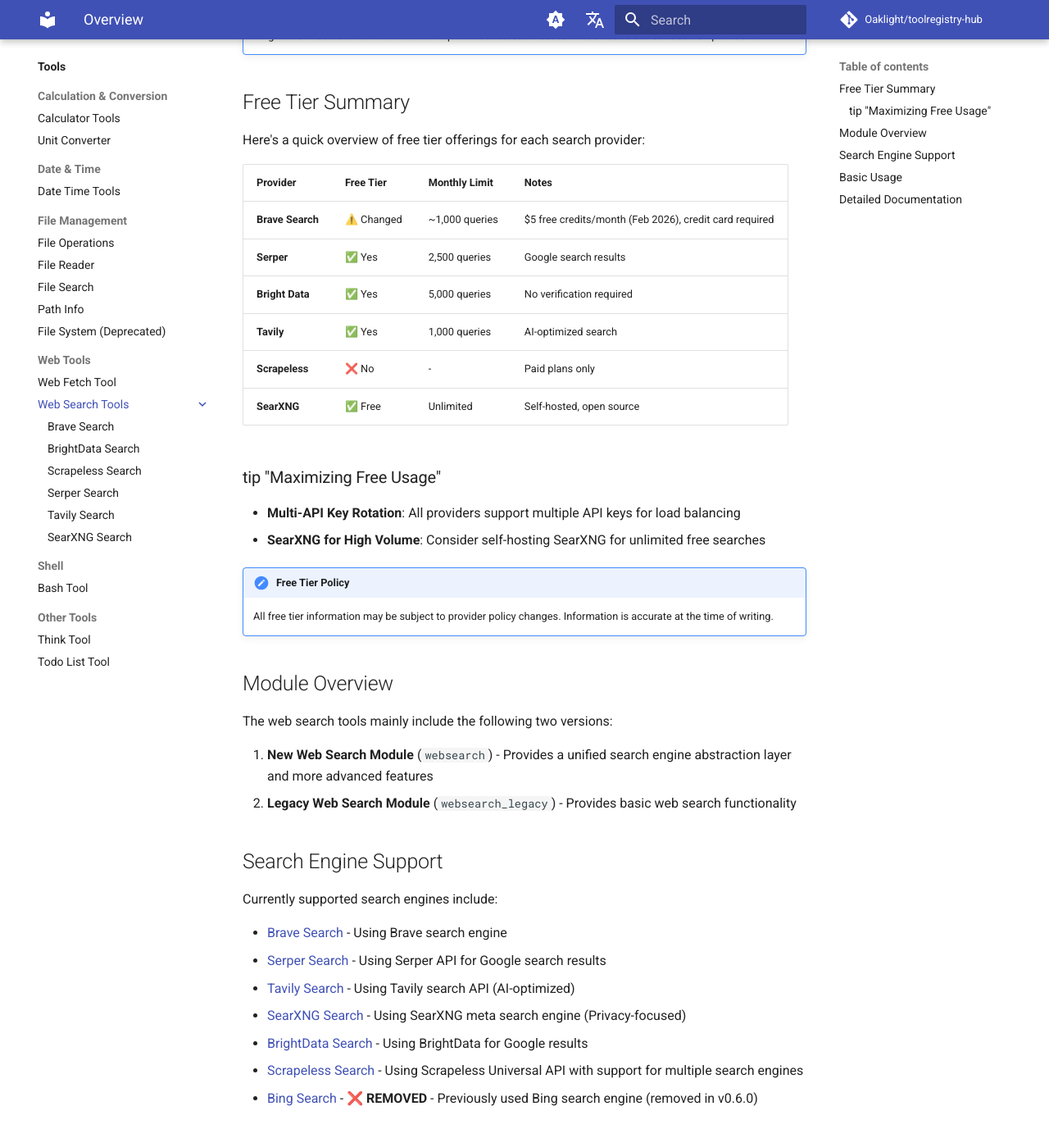
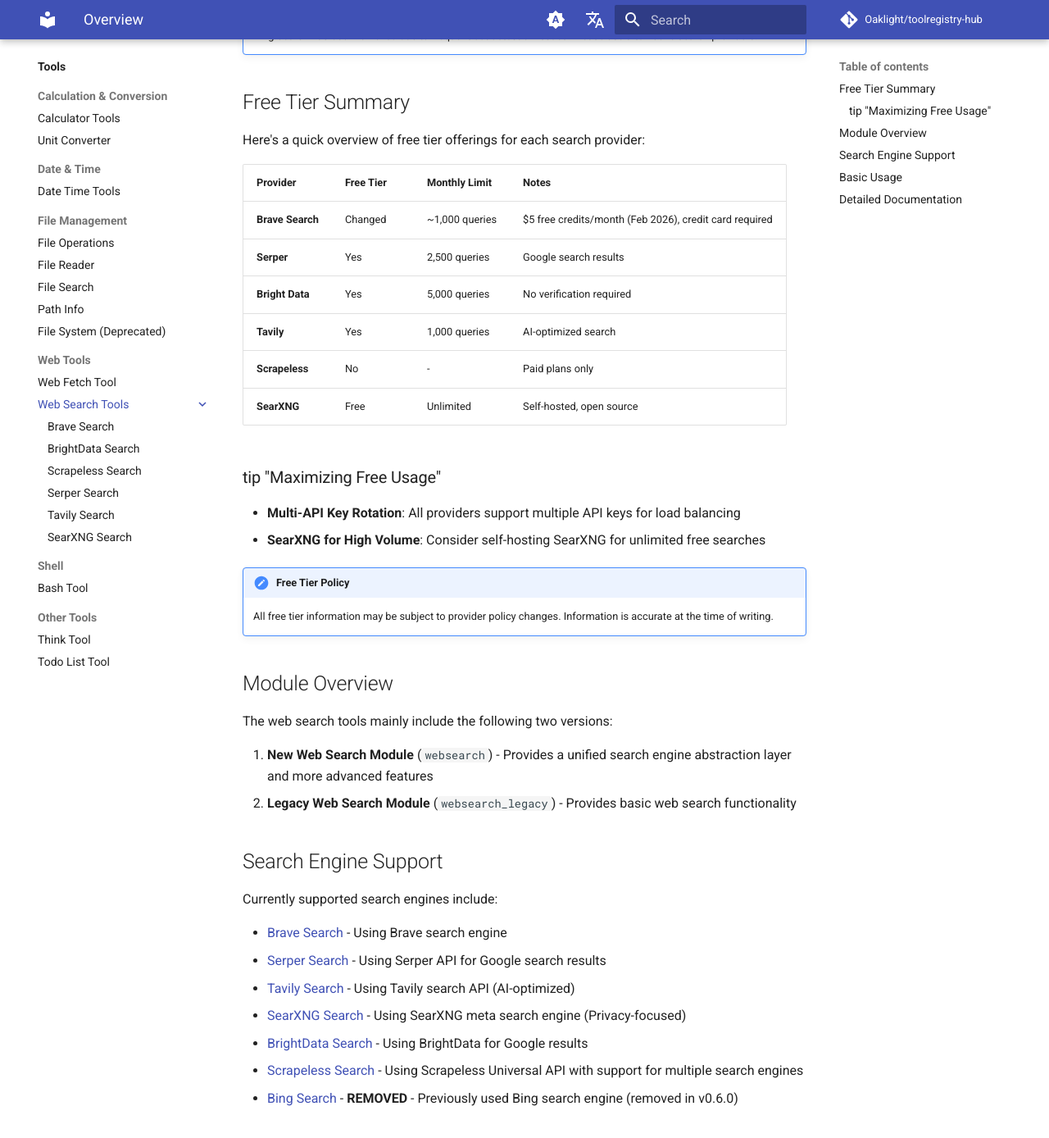
Before and after one commit to Oaklight/toolregistry-hub, an MkDocs documentation site: the page built from docs/tools/websearch/index.md, in a window 1280 px wide and 1400 px high, scrolled down 341 px. Shown: the top 1388 px of the window at 82% size. Built offline with MkDocs 1.6.1 and Material for MkDocs 9.7.7, drawn with Linux system fonts in a browser that asks for light colours; comment, search, counter and statistics services are not loaded.

```diff
--- a/docs/tools/websearch/index.md
+++ b/docs/tools/websearch/index.md
@@ -11,12 +11,12 @@ Here's a quick overview of free tier offerings for each search provider:
 
 | Provider | Free Tier | Monthly Limit | Notes |
 |----------|-----------|---------------|-------|
-| **Brave Search** | ⚠️ Changed | ~1,000 queries | $5 free credits/month (Feb 2026), credit card required |
-| **Serper** | ✅ Yes | 2,500 queries | Google search results |
-| **Bright Data** | ✅ Yes | 5,000 queries | No verification required |
-| **Tavily** | ✅ Yes | 1,000 queries | AI-optimized search |
-| **Scrapeless** | ❌ No | - | Paid plans only |
-| **SearXNG** | ✅ Free | Unlimited | Self-hosted, open source |
+| **Brave Search** | Changed | ~1,000 queries | $5 free credits/month (Feb 2026), credit card required |
+| **Serper** | Yes | 2,500 queries | Google search results |
+| **Bright Data** | Yes | 5,000 queries | No verification required |
+| **Tavily** | Yes | 1,000 queries | AI-optimized search |
+| **Scrapeless** | No | - | Paid plans only |
+| **SearXNG** | Free | Unlimited | Self-hosted, open source |
 
 ### tip "Maximizing Free Usage"
 
@@ -43,7 +43,7 @@ Currently supported search engines include:
 - [SearXNG Search](searxng.md) - Using SearXNG meta search engine (Privacy-focused)
 - [BrightData Search](brightdata.md) - Using BrightData for Google results
 - [Scrapeless Search](scrapeless.md) - Using Scrapeless Universal API with support for multiple search engines
-- [Bing Search](bing.md) - ❌ **REMOVED** - Previously used Bing search engine (removed in v0.6.0)
+- [Bing Search](bing.md) - **REMOVED** - Previously used Bing search engine (removed in v0.6.0)
 
 ## Basic Usage
 
@@ -120,5 +120,5 @@ for result in results:
 - [SearXNG Search](searxng.md) - Implementation of SearXNG search engine
 - [BrightData Search](brightdata.md) - Implementation of BrightData for Google results
 - [Scrapeless Search](scrapeless.md) - Implementation of Scrapeless Universal API
-- [Bing Search](bing.md) - ❌ **REMOVED** Implementation of Bing search engine (removed in v0.6.0)
+- [Bing Search](bing.md) - **REMOVED** Implementation of Bing search engine (removed in v0.6.0)
 - [Legacy Web Search](legacy.md) - Documentation of the legacy web search module
```
Also changed, not shown: docs/tools/todo_list.md (+2 -2 lines), docs/tools/websearch/brightdata.md (+4 -4 lines), docs/tools/websearch/web_fetch_tool.md (+2 -2 lines).
